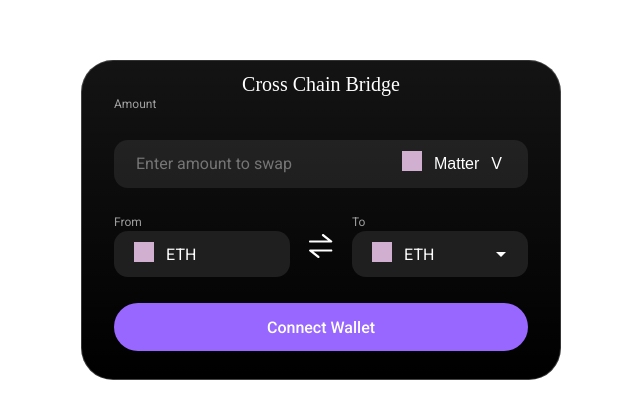
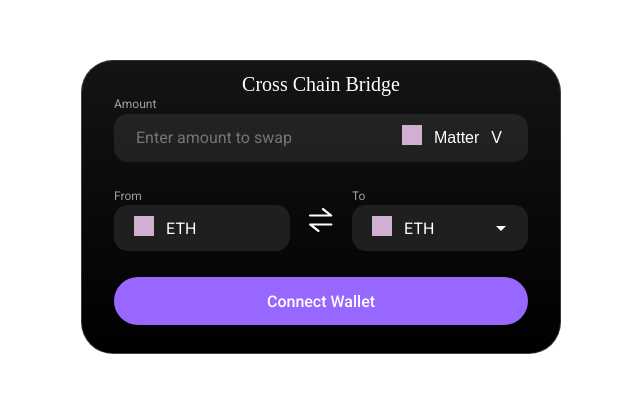
Before and after one commit to chainswap/info, a React (Create React App) app: page /swap in a window 1280 px wide. Shown: the part 140-558 px from the top of the page, without its empty margins (319-959 px from the left). Built offline with nearby package versions, Linux system fonts and the light colour scheme.

Commit message:
fix CurrencyInputPanel style

```diff
--- a/src/components/CurrencyInputPanel/index.tsx
+++ b/src/components/CurrencyInputPanel/index.tsx
@@ -1,6 +1,7 @@
 import React from 'react'
 import { styled } from '@material-ui/styles'
 import DummyLogo from '../../assets/images/dummy_logo.png'
+import Column from '../Column/index'
 
 const LabelRow = styled('div')({
   fontWeight: 400,
@@ -70,6 +71,7 @@ const ArrowDown = styled('div')({
 export default function CurrencyInputPanel() {
   return (
     <>
+      <Column>
         <LabelRow>Amount</LabelRow>
         <InputRow>
           <StyledInput placeholder="Enter amount to swap" />
@@ -81,6 +83,7 @@ export default function CurrencyInputPanel() {
             <ArrowDown>V</ArrowDown>
           </CurrencySelect>
         </InputRow>
+      </Column>
     </>
   )
 }
```
Lines whose indentation alone changed are shown as unchanged.
